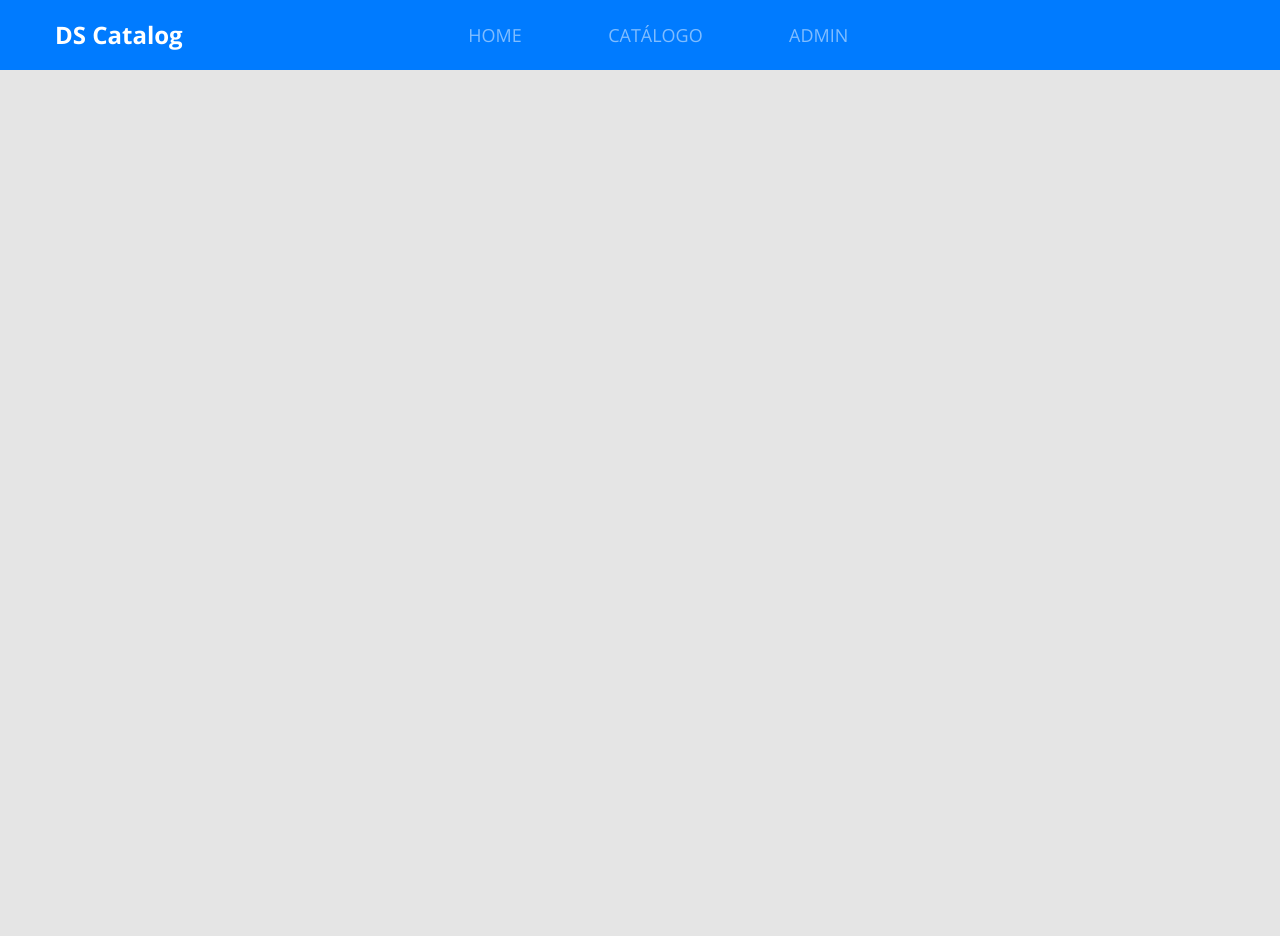
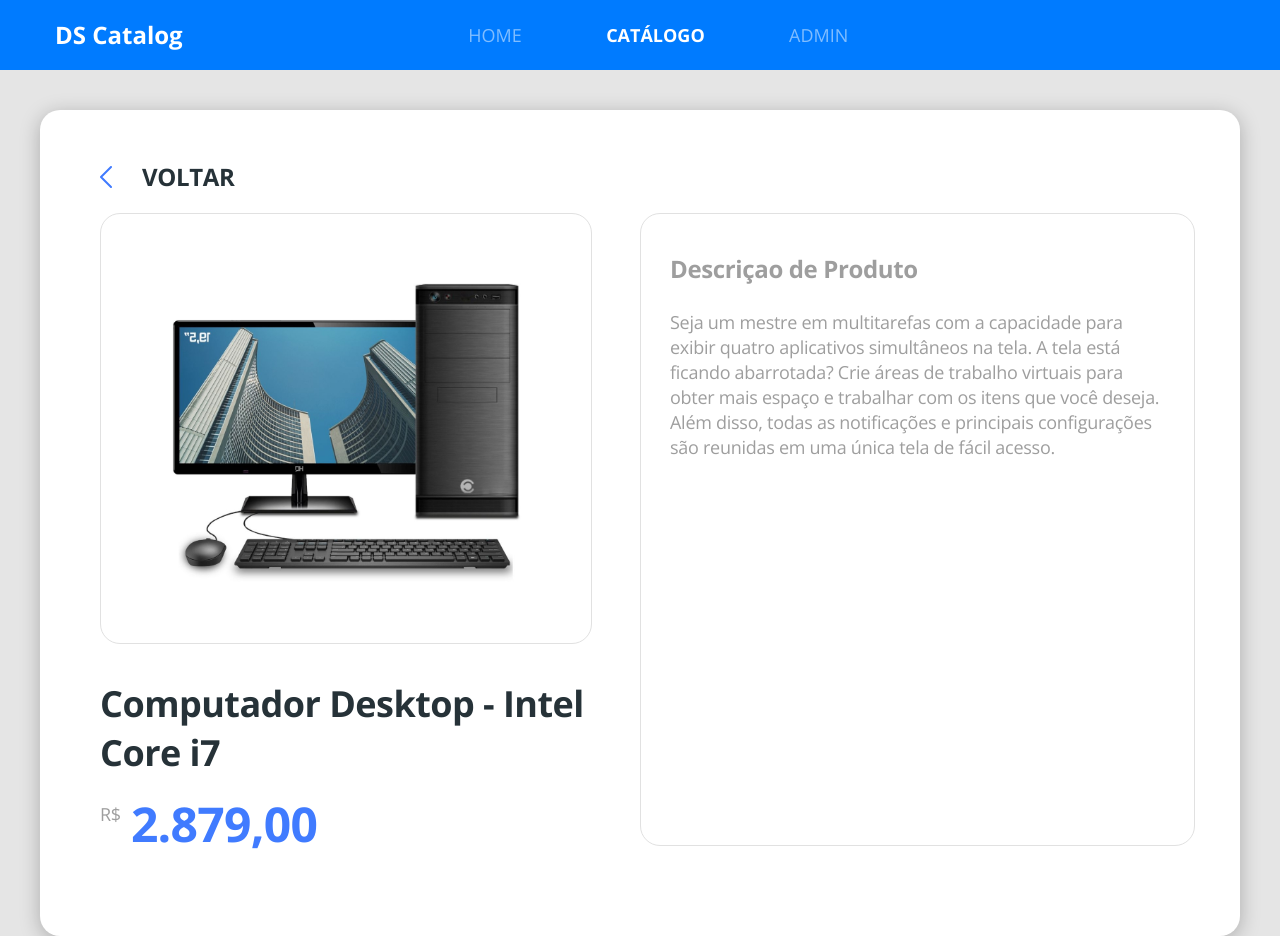
Before and after one commit to guzmandp/dscatalog-bootcamp-devsuperior, a React (Create React App) app in the folder front-web/: page /products/1 in a window 1280 px wide. Before the commit the page ends 800 px from the top, so only its background shows below. Built offline with nearby package versions, Linux system fonts and the light colour scheme.

Commit message:
Add products details

```diff
--- a/front-web/src/Routes.tsx
+++ b/front-web/src/Routes.tsx
@@ -3,6 +3,7 @@
 import Navbar from './core/components/Navbar';
 import Admin from './pages/Admin';
 import Catalog from './pages/Catalog';
+import ProductDetails from './pages/Catalog/components/ProductCard/ProductDetails';
 import Home from './pages/Home';
 
 const Routes = () => (
@@ -12,8 +13,11 @@
         <Route path='/' exact>
             <Home />
         </Route>
-        <Route path='/catalog'>
+        <Route path='/products' exact>
             <Catalog />
+        </Route>
+        <Route path='/products/:productId'>
+            <ProductDetails />
         </Route>
         <Route path='/admin'>
             <Admin />
--- a/front-web/src/core/components/ButtonIcon/styles.scss
+++ b/front-web/src/core/components/ButtonIcon/styles.scss
@@ -12,5 +12,6 @@
 display: flex;
 align-items: center;
 justify-content: center;
+color: #FFF;
 
 }
--- a/front-web/src/core/components/Navbar/index.tsx
+++ b/front-web/src/core/components/Navbar/index.tsx
@@ -17,7 +17,7 @@
                 </NavLink>
                 </li>
                 <li>
-                    <NavLink to="/catalog" activeClassName = 'active'>
+                    <NavLink to="/products" activeClassName = 'active'>
                         CATÁLOGO
                 </NavLink>
                 </li>
--- /dev/null
+++ b/front-web/src/core/components/ProductPrice/index.tsx
@@ -0,0 +1,16 @@
+import React from 'react';
+import './styles.scss';
+
+type Props ={
+    price: string;
+}
+const ProductPrice = ({ price }: Props) =>(
+<div className="product-price-container">
+            <span className="product-currency">R$</span>
+            <h3 className="product-price">
+                {price}
+                </h3>
+            </div>
+);
+
+export default ProductPrice;
--- /dev/null
+++ b/front-web/src/core/components/ProductPrice/styles.scss
@@ -0,0 +1,19 @@
+.product-price-container{
+    display: flex;
+    margin-top: 25px;
+}
+
+.product-currency{
+    font-size: 18px;
+    line-height: 25px;
+    letter-spacing: -0.015em;
+    color: #9E9E9E;
+}
+
+.product-price{
+    font-size: 32px;
+    line-height: 44px;
+    letter-spacing: -0.015em;
+    color: #407BFF;
+    margin-left: 10px;
+}
--- /dev/null
+++ b/front-web/src/pages/Catalog/components/ProductCard/ProductDetails/index.tsx
@@ -0,0 +1,53 @@
+import React from 'react';
+import { Link, useParams } from 'react-router-dom';
+import {ReactComponent as ArrowIcon} from '../../../../../core/assets/images/arrow.svg';
+import {ReactComponent as ProductImage} from '../../../../../core/assets/images/product.svg';
+import ProductPrice from '../../../../../core/components/ProductPrice';
+import './styles.scss'
+
+type ParamsType = {
+    productId: string;
+}
+
+const ProductDetails = () => {
+    const { productId } = useParams<ParamsType>();
+
+    console.log(productId);
+
+    return (
+        <div className= "product-details-container">
+            <div  className="card-base border-radius-20 product-details">
+            <Link to="/products" className="product-details-goback">
+            <ArrowIcon className ="icon-goback" />
+            <h1 className="text-goback">voltar</h1>
+            </Link>
+            <div className="row">
+                <div className = "col-6 pr-5">
+                    <div className="product-details-card text-center">
+                        <ProductImage className="product-details-image" />
+                    </div>
+                    <h2 className="product-datails-name">
+                    Computador Desktop - Intel Core i7
+                    </h2>
+                    <ProductPrice price="2.879,00"/>
+                </div>
+                <div className = "col-6 product-details-card">
+                    <h2 className="product-description-title">
+                        Descriçao de Produto
+                    </h2>
+                    <p className="product-description-text">
+                    Seja um mestre em multitarefas com a capacidade para exibir quatro
+                    aplicativos simultâneos na tela. A tela está ficando abarrotada? Crie
+                    áreas de trabalho virtuais para obter mais espaço e trabalhar com os
+                    itens que você deseja. Além disso, todas as notificações e principais
+                    configurações são reunidas em uma única tela de fácil acesso.
+
+                    </p>
+                </div>
+            </div>
+            </div>
+        </div>
+    );
+};
+
+export default ProductDetails;
--- /dev/null
+++ b/front-web/src/pages/Catalog/components/ProductCard/ProductDetails/styles.scss
@@ -0,0 +1,69 @@
+.product-details-container{
+    margin-top: 40px;
+    padding-left: 40px;
+    padding-right: 40px;
+}
+.product-details{
+    padding: 50px 60px 90px 60px;
+}
+
+.product-details-goback{
+    display: flex;
+    align-items: center;
+    margin-bottom: 20px;
+
+    letter-spacing: -0.015em;
+}
+
+.icon-goback{
+    color: #407BFF;
+    transform: rotate(-180deg);
+    margin-right: 30px;
+}
+
+.text-goback{
+    font-size: 24px;
+    line-height: 33px;
+/* identical to box height */
+    letter-spacing: -0.015em;
+    color: #263238;
+    text-transform: uppercase;
+}
+
+.product-details-card{
+    border: 1px solid #E1E1E1;
+    border-radius: 20px;
+    padding: 38px 29px;
+}
+
+.product-details-image{
+    width: 353px;
+    height: 353px;
+}
+
+.product-description-title{
+    font-size: 24px;
+    line-height: 33px;
+/* identical to box height */
+    letter-spacing: -0.015em;
+    color: #9E9E9E;
+    margin-bottom: 25px;
+}
+
+.product-description-text{
+    font-size: 18px;
+    line-height: 25px;
+    letter-spacing: -0.015em;
+    color: #9E9E9E;
+}
+
+.product-datails-name{
+    font-size: 36px;
+    line-height: 49px;
+    letter-spacing: -0.015em;
+    margin-top: 35px;
+}
+
+.product-details .product-price{
+    font-size: 48px;
+}
--- a/front-web/src/pages/Catalog/components/ProductCard/index.tsx
+++ b/front-web/src/pages/Catalog/components/ProductCard/index.tsx
@@ -1,5 +1,6 @@
 import React from 'react';
 import {ReactComponent as ProductImage } from '../../../../core/assets/images/product.svg';
+import ProductPrice from '../../../../core/components/ProductPrice';
 import './styles.scss'
 const ProductCard = () =>(
     <div className="card-base border-radius-10 product-card">
@@ -8,10 +9,7 @@
             <h6 className="product-name">
                 Computador Desktop - Intel Core i7
             </h6>
-            <div className="product-price-container">
-            <span className="product-currency">R$</span>
-            <h3 className="product-price">2.779,00</h3>
-            </div>
+           <ProductPrice price="2.779,00" />
         </div>
     </div>
 
--- a/front-web/src/pages/Catalog/components/ProductCard/styles.scss
+++ b/front-web/src/pages/Catalog/components/ProductCard/styles.scss
@@ -20,24 +20,5 @@
     font-size: 18px;
     line-height: 25px;
     letter-spacing: -0.015em;
+    color: #263238;
 }
-
-.product-price-container{
-    display: flex;
-    margin-top: 25px;
-}
-
-.product-currency{
-    font-size: 18px;
-    line-height: 25px;
-    letter-spacing: -0.015em;
-    color: #9E9E9E;
-}
-
-.product-price{
-    font-size: 32px;
-    line-height: 44px;
-    letter-spacing: -0.015em;
-    color: #407BFF;
-    margin-left: 10px;
-}
--- a/front-web/src/pages/Catalog/index.tsx
+++ b/front-web/src/pages/Catalog/index.tsx
@@ -1,4 +1,5 @@
 import React from 'react';
+import { Link } from 'react-router-dom';
 import ProductCard from './components/ProductCard';
 import './styles.scss';
 
@@ -8,16 +9,16 @@
         Catálogo de produtos
     </h1>
     <div className="catalog-products">
-        <ProductCard />
-        <ProductCard />
-        <ProductCard />
-        <ProductCard />
-        <ProductCard />
-        <ProductCard />
-        <ProductCard />
-        <ProductCard />
-        <ProductCard />
-        <ProductCard />
+        <Link to="/products/1"><ProductCard /></Link>
+        <Link to="/products/2"><ProductCard /></Link>
+        <Link to="/products/3"><ProductCard /></Link>
+        <Link to="/products/4"><ProductCard /></Link>
+        <Link to="/products/5"><ProductCard /></Link>
+        <Link to="/products/6"><ProductCard /></Link>
+        <Link to="/products/7"><ProductCard /></Link>
+        <Link to="/products/8"><ProductCard /></Link>
+        <Link to="/products/9"><ProductCard /></Link>
+        <Link to="/products/10"><ProductCard /></Link>
     </div>
 </div>
 
--- a/front-web/src/pages/Home/index.tsx
+++ b/front-web/src/pages/Home/index.tsx
@@ -14,7 +14,7 @@
             <p className="text-subtitle">
                 Ajudaremos você a encontrar os melhores <br/> produtos disponíveis no mercado.
             </p>
-            <Link to= "/catalog">
+            <Link to= "/products">
             <ButtonIcon text="inicie agora a sua busca"/>
             </Link>
         </div>
```
Also changed, not shown: front-web/src/core/assets/images/arrow.svg, 1 other file (tests, documents, lock files or other folders).
